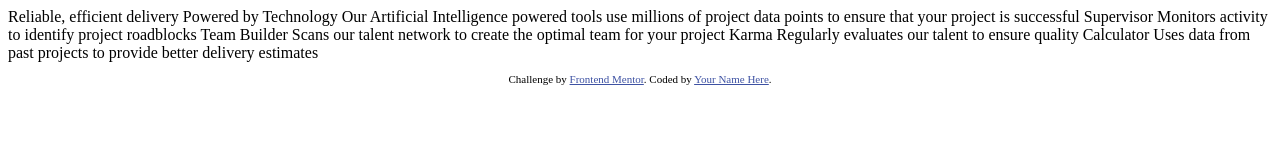
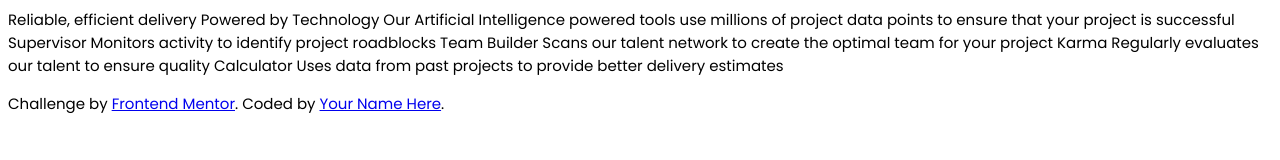
Before and after one commit to jcsmileyjr/Four-Card-Feature, a plain HTML site: page index.html in a window 1280 px wide. Drawn offline with Linux system fonts and the light colour scheme.

Commit message:
Setup color variables and other recommend styles from the style guide

```diff
--- a/index.html
+++ b/index.html
@@ -5,13 +5,26 @@
   <meta name="viewport" content="width=device-width, initial-scale=1.0"> <!-- displays site properly based on user's device -->
 
   <link rel="icon" type="image/png" sizes="32x32" href="./images/favicon-32x32.png">
+  <link rel="preconnect" href="https://fonts.googleapis.com">
+  <link rel="preconnect" href="https://fonts.gstatic.com" crossorigin>
+  <link href="https://fonts.googleapis.com/css2?family=Poppins&display=swap" rel="stylesheet">
+  <title>Frontend Mentor | Four card feature section</title>
+  <style>
+    :root{
+      --Primary-Red: hsl(0, 78%, 62%);
+      --Primary-Cyan: hsl(180, 62%, 55%);
+      --Primary-Orange: hsl(34, 97%, 64%);
+      --Primary-Blue: hsl(212, 86%, 64%);
 
-  <title>Frontend Mentor | Four card feature section</title>
+      --Neutral-Very-Dark-Blue: hsl(234, 12%, 34%);
+      --Neutral-Grayish-Blue: hsl(229, 6%, 66%);
+      --Neutral-Very-Light-Gray: hsl(0, 0%, 98%);
+    }
 
-  <!-- Feel free to remove these styles or customise in your own stylesheet 👍 -->
-  <style>
-    .attribution { font-size: 11px; text-align: center; }
-    .attribution a { color: hsl(228, 45%, 44%); }
+    body {
+      font-family: 'Poppins', sans-serif;
+      font-size: 15px;
+    }
   </style>
 </head>
 <body>
```
